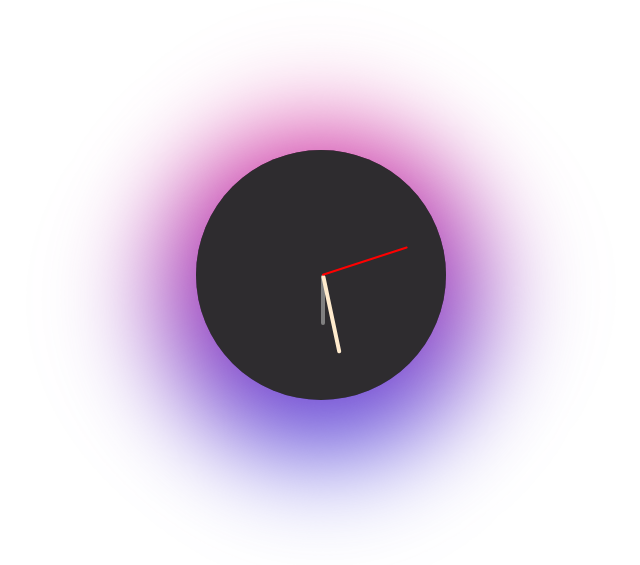
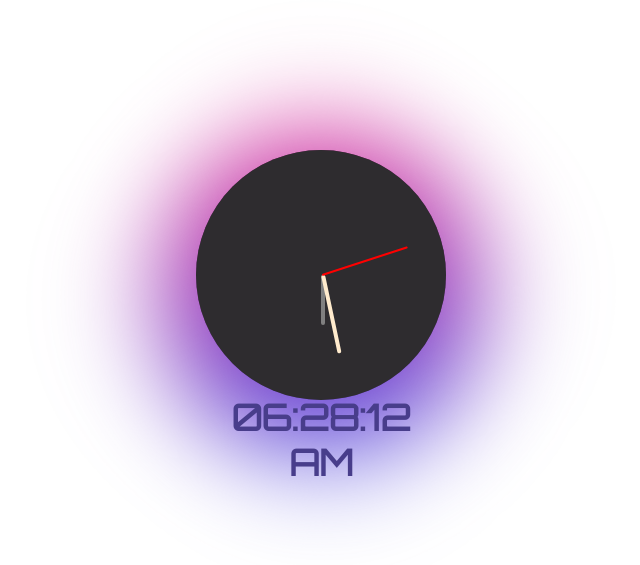
Before and after one commit to arjunjayakumar/clock-widget, an Angular app: page / in a window 1280 px wide. Shown: the part 125-690 px from the top of the page, without its empty margins (319-959 px from the left). Built offline with nearby package versions, Linux system fonts and the light colour scheme.

Commit message:
Add time data

```diff
--- a/src/app/clock-widget/clock-widget.component.html
+++ b/src/app/clock-widget/clock-widget.component.html
@@ -1,9 +1,13 @@
 <div class="clock-container">
-  <div class="clock">
+  <section class="clock">
     <div class="hands">
       <div class="hour" [style.transform]="'rotate(' + hour + 'deg)'"></div>
       <div class="minute" [style.transform]="'rotate(' + minute + 'deg)'"></div>
       <div class="second" [style.transform]="'rotate(' + second + 'deg)'"></div>
     </div>
-  </div>
+  </section>
+
+  <section>
+    <h1>{{ date | date : "hh:mm:ss a" }}</h1>
+  </section>
 </div>
--- a/src/app/clock-widget/clock-widget.component.scss
+++ b/src/app/clock-widget/clock-widget.component.scss
@@ -55,6 +55,18 @@
       }
     }
   }
+}
+
+h1 {
+  text-align: center;
+  font-size: 2.25rem;
+  background: transparent;
+  font-family: "Orbitron", sans-serif;
+  position: absolute;
+  bottom: 20%;
+  left: 42%;
+  right: 42%;
+  color: darkslateblue;
 }
 
 .clock {
--- a/src/app/clock-widget/clock-widget.component.ts
+++ b/src/app/clock-widget/clock-widget.component.ts
@@ -17,6 +17,7 @@ export class ClockWidgetComponent implements OnInit, OnDestroy {
   public hour = 0;
   public minute = 0;
   public second = 0;
+  public date = new Date();
 
   private clockSubscription = new Subscription();
 
@@ -32,10 +33,10 @@ export class ClockWidgetComponent implements OnInit, OnDestroy {
    * Functionality to calculate dqata required for the clock
    */
   private clock(): void {
-    const date = new Date(),
-      hours = ((date.getHours() + 11) % 12) + 1,
-      minutes = date.getMinutes(),
-      seconds = date.getSeconds();
+    this.date = new Date();
+    const hours = ((this.date.getHours() + 11) % 12) + 1,
+      minutes = this.date.getMinutes(),
+      seconds = this.date.getSeconds();
 
     this.hour = hours * 30;
     this.minute = minutes * 6;
--- a/src/index.html
+++ b/src/index.html
@@ -1,11 +1,16 @@
-<!doctype html>
+<!DOCTYPE html>
 <html lang="en">
   <head>
-  <meta charset="utf-8">
+    <meta charset="utf-8" />
     <title>ClockWidget</title>
-  <base href="/">
-  <meta name="viewport" content="width=device-width, initial-scale=1">
-  <link rel="icon" type="image/x-icon" href="favicon.ico">
+    <base href="/" />
+    <meta name="viewport" content="width=device-width, initial-scale=1" />
+    <link rel="icon" type="image/x-icon" href="favicon.ico" />
+    <link
+      href="https://fonts.googleapis.com/css?family=Orbitron"
+      rel="stylesheet"
+      type="text/css"
+    />
   </head>
   <body>
     <app-root></app-root>
```
Lines whose indentation alone changed are shown as unchanged.
